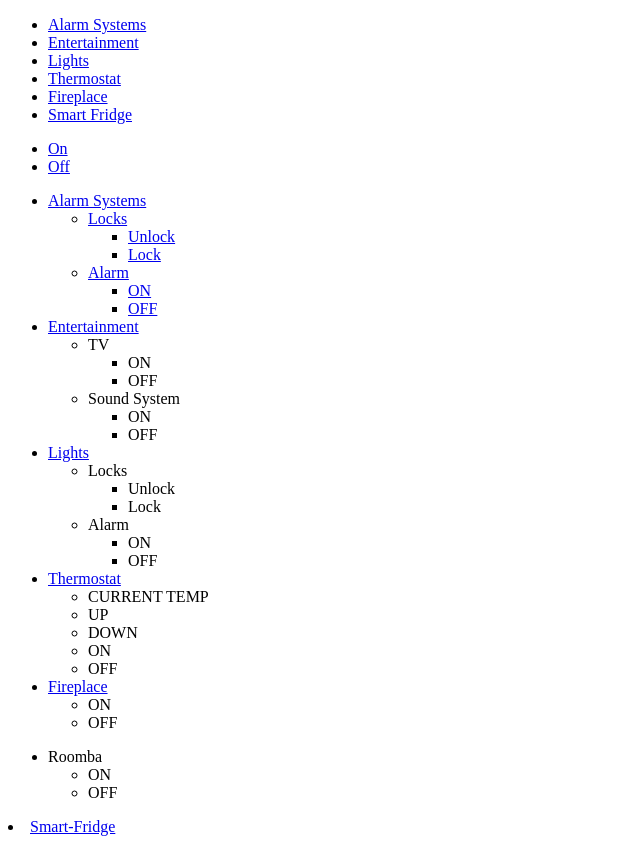
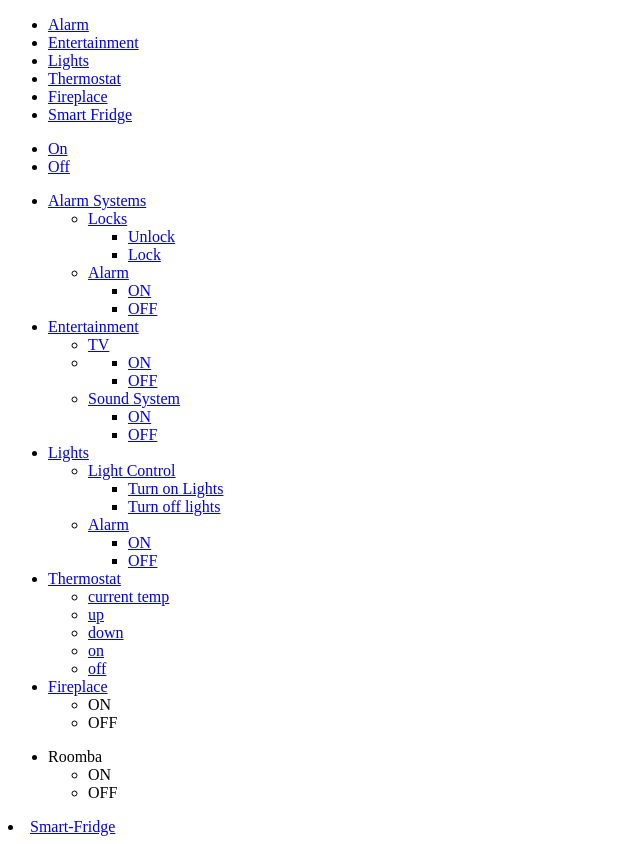
Before and after one commit to dafr9205/CSCI4830-nonvisualUI, a plain HTML site: page prototype.html in a window 1280 px wide. Shown: the whole page, without its empty margins (0-640 px from the left). Drawn offline with Linux system fonts and the light colour scheme.

Commit message:
updated prototype.html, tested links with WIN10 Narrator

```diff
--- a/prototype.html
+++ b/prototype.html
@@ -4,87 +4,93 @@
 <head>
   <meta charset="utf-8">
 
-  <title>Non Visual UI Prototype</title>
+  <title>Non Visual UI Prototype Smart Home Control Interface</title>
 
-  <meta name="authors" content="Bryan O'Hagan, Tori Velasquez, Zach Brimlow, & Dan Frost">
+  <meta name="authors" content="Bryan O'Hagan, Tori Velasquez, Zach Brimlow, and Dan Frost">
+  <style>
+  .screen-reader-text {
+     clip: rect(1px, 1px, 1px, 1px);
+     height: 1px;
+     width: 1px;
+     overflow: hidden;
+     position: absolute !important;
+  }
+  </style>
 
 </head>
 
 <body>
 
 
-
 <ul>
-  <li><a href="#alarm"> Alarm Systems</a></li>
-  <li><a href="#entertainment"> Entertainment</a></li>
-  <li><a href="#lights"> Lights</a></li>
-  <li><a href="#thermostat"> Thermostat</a></li>
-  <li><a href="#fireplace"> Fireplace</a></li>
-  <li><a href="#frige"> Smart Fridge</a></li>
+  <li><a href="#alarm"> Alarm </a></li>
+  <li><a href="#entertainment"> Entertainment </a></li>
+  <li><a href="#lights"> Lights </a></li>
+  <li><a href="#thermostat"> Thermostat </a></li>
+  <li><a href="#fireplace"> Fireplace </a></li>
+  <li><a href="#frige"> Smart Fridge </a></li>
 </ul>
 
-<div id="alarm">
+<div id="#alarm">
   <ul>
     <li><a href="#on"> On </a></li>
     <li><a href="#off"> Off</a></li>
   </ul>
-
-
 </div>
 
 
 
 
   <ul id="Prototype Interface">
-    <li class="Alarm Systems"> <a href="#">Alarm Systems</a></li>
+    <li class="Alarm Systems"> <a href="#Alarm Systems">Alarm Systems</a></li>
     	<ul>
-    	<li class="locks"><a href="#">Locks</a></li>
+    	<li class="locks"><a href="#Locks">Locks</a></li>
       		<ul>
-      	 	 <li><a href="#">Unlock</a></li>
-      		  <li><a href="#">Lock</a></li>
+      	 	 <li><a href="#Unlock">Unlock</a></li>
+      		  <li><a href="#Lock">Lock</a></li>
       		</ul>
-    	<li><a href="#">Alarm</a></li>
+    	<li class="alarm"><a href="#Alarm">Alarm</a></li>
       		<ul>
-      		  <li><a href="#">ON</a></li>
-      	 	 <li><a href="#">OFF</a></li>
+      		  <li><a href="#ON">ON</a></li>
+      	 	 <li><a href="#OFF">OFF</a></li>
       		</ul>
   	</ul>
 
-    <li><a href="#">Entertainment</a></li>
+    <li><a href="#Entertainment">Entertainment</a></li>
       <ul>
-      <li>TV</li>
+      <li><a href="#TV">TV</a><li>
           <ul>
-           <li>ON</li>
-            <li>OFF</li>
+           <li><a href="#ON">ON</a></li>
+            <li><a href="#OFF">OFF</a></li>
           </ul>
-      <li>Sound System</li>
+      <li><a href="#Sound System">Sound System</a></li>
           <ul>
-            <li>ON</li>
-           <li>OFF</li>
+            <li><a href="#ON">ON</a></li>
+           <li><a href="#OFF">OFF</a></li>
           </ul>
     </ul>
 
-    <li><a href="#">Lights</a></li>
+    <li><a href="#Lights">Lights</a></li>
           <ul>
-      <li>Locks</li>
+      <li><a href="#Light Contol">Light Control</a></li>
           <ul>
-           <li>Unlock</li>
-            <li>Lock</li>
+           <li><a href="#Turn on lights">Turn on Lights</a></li>
+            <li><a href="#Turn off lights">Turn off lights</li>
           </ul>
-      <li>Alarm</li>
+      <li><a href="#Alarm">Alarm</li>
           <ul>
-            <li>ON</li>
-           <li>OFF</li>
+            <li><a href="#ON">ON</a></li>
+           <li><a href="#OFF">OFF</a></li>
           </ul>
     </ul>
 
-    <li><a href="#">Thermostat</a></li>
+    <li><a href="#Thermostat">Thermostat</a></li>
             <ul>
-      <li>CURRENT TEMP</li>
-      <li>UP</li>
-      <li>DOWN</li>
-      <li>ON</li>
-      <li>OFF</li>
+      <li><a href="#Current Temp">current temp</li>
+      <li><a href="#UP">up</li>
+      <li><a href="#DOWN">down</li>
+      <li><a href="#ON">on</li>
+      <li><a href="#OFF">off</li>
 
     </ul>
 
```
